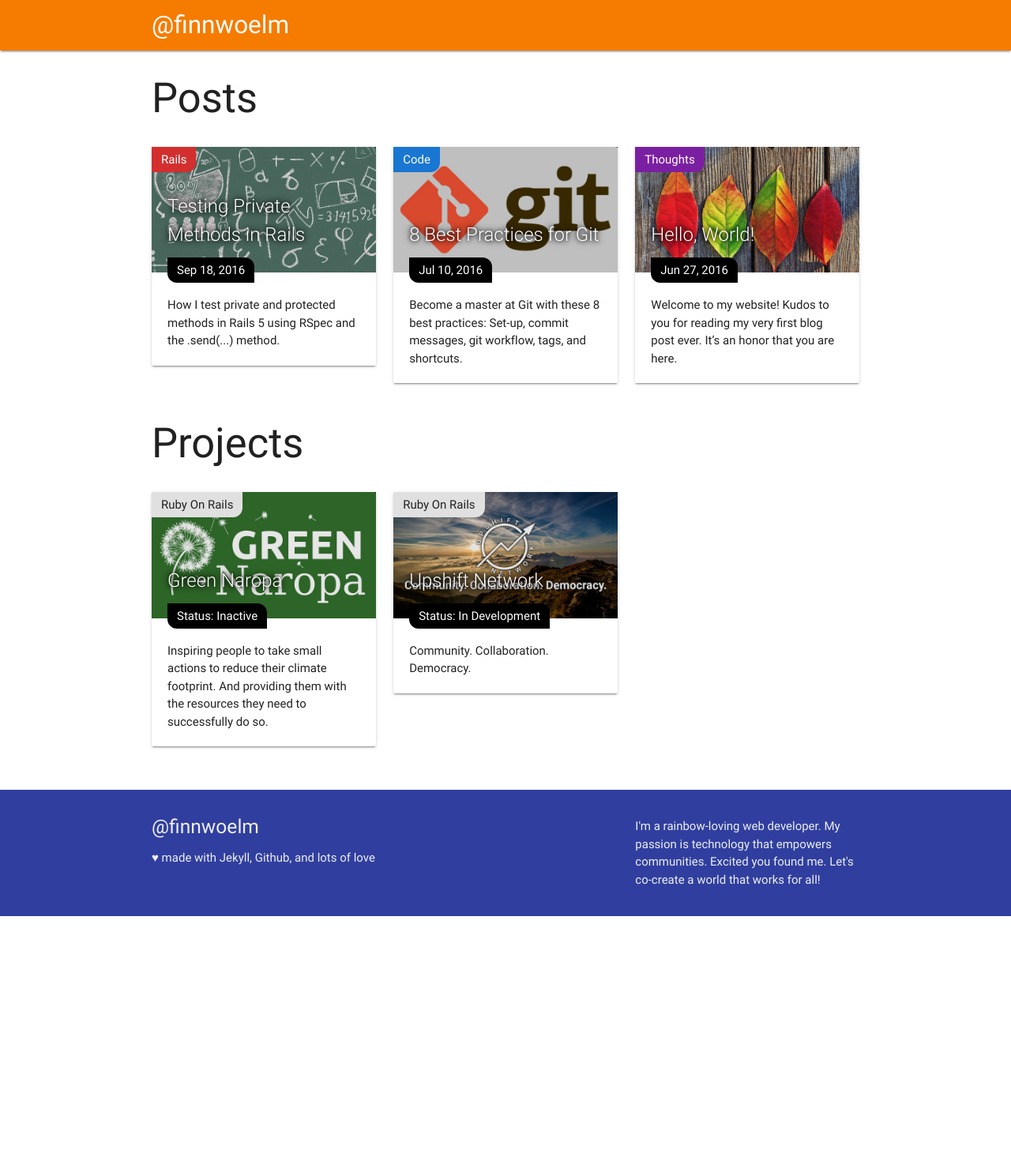
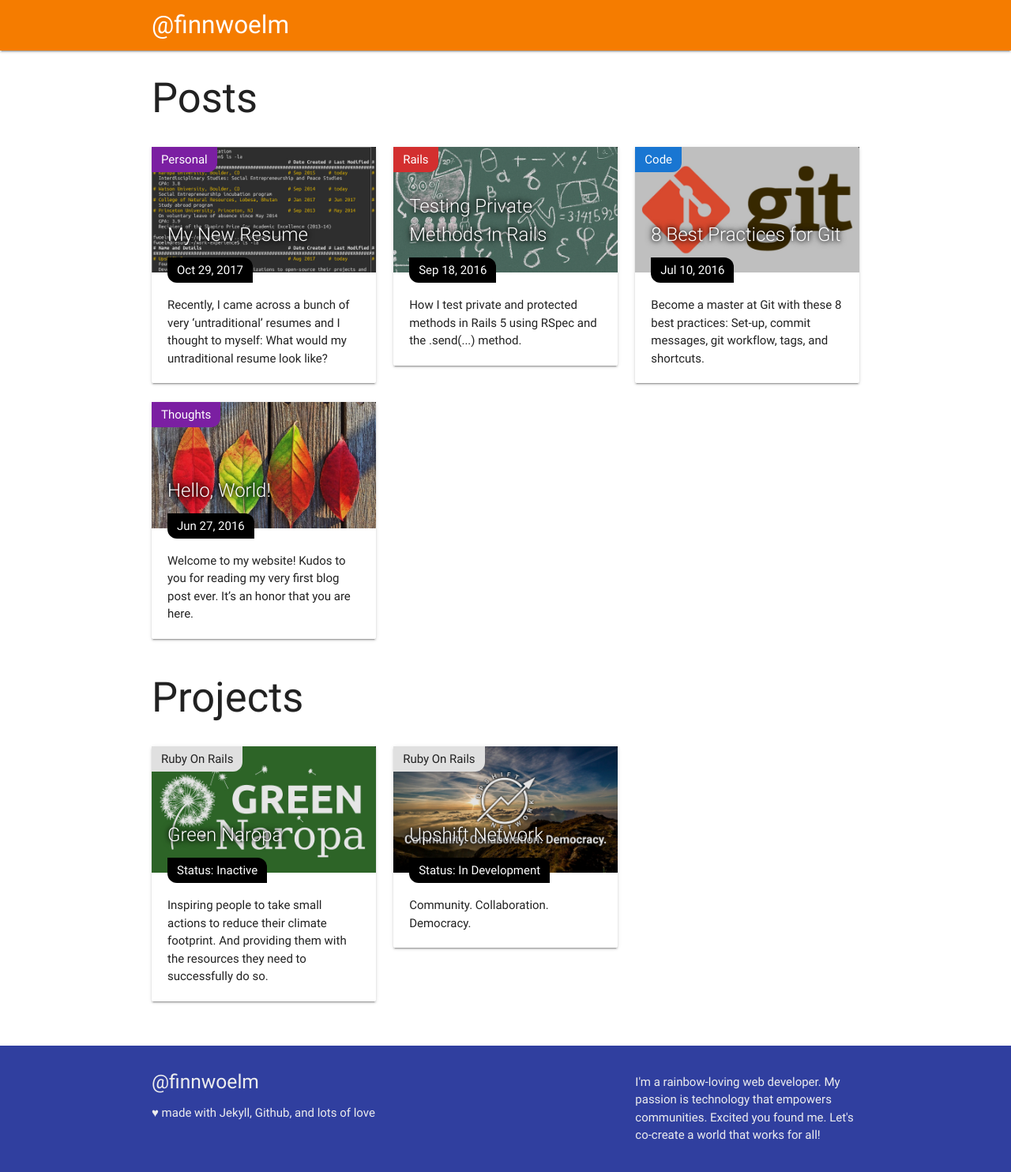
Before and after one commit to FinnWoelm/finnwoelm.github.io, a Jekyll site: the page built from index.html, in a window 1280 px wide. Shown: the whole page at 79% size. Built offline with Jekyll 4.4.1, drawn with Linux system fonts in a browser that asks for light colours; before the commit the page ends 1160 px from its top, so only the background shows below that; some of the changed lines change nothing that is shown.

Commit message:
Add blog post about my new resume

```diff
--- /dev/null
+++ b/_posts/2017-10-29-my-new-resume.md
@@ -0,0 +1,72 @@
+---
+layout: post
+title:  "My New Resume"
+date:   2017-10-29
+categories: personal
+---
+
+Recently, I came across a bunch of [very 'untraditional' resumes](http://www.minyanville.com/trading-and-investing/personal-finance/articles/10-Non-Traditional-Resumes-To-Take/1/30/2013/id/47726)
+and I thought to myself: What would my untraditional resume look like?
+
+So I decided to try myself on something that communicates my love for code.
+Here we go:
+
+~~~
+fwoelm@resume:~$ whoami
+Name:  Finn Woelm                        Address:
+Email: <hidden>                          123 My Street, Unit 1
+Phone: 123-456-7890                      Boulder, CO 80302
+Interests: Web Development, Open Source, making the world a better place,
+           problem-solving, startups, plant-based foods
+
+fwoelm@resume:~$ cd education
+fwoelm@resume:~/education$ ls -la
+# Name and Details                                # Date Created # Last Modified #
+##################################################################################
+# Naropa University, Boulder, CO                  # Sep 2015     # today         #
+  Interdisciplinary Studies: Social Entrepreneurship and Peace Studies
+  GPA: 3.8
+# Watson University, Boulder, CO                  # Sep 2014     # today         #
+  Social Entrepreneurship incubation program
+# College of Natural Resources, Lobesa, Bhutan    # Jan 2017     # Jun 2017      #
+  Study abroad program
+# Princeton University, Princeton, NJ             # Sep 2013     # May 2014      #
+  On voluntary leave of absence since May 2014
+  GPA: 3.9
+  Recipient of the Shapiro Prize for Academic Excellence (2013-14)
+
+fwoelm@resume:~/education$ cd ../work-experience
+fwoelm@resume:~/work-experience$ ls -la
+# Name and Details                                # Date Created # Last Modified #
+##################################################################################
+# Upshift One                                     # Aug 2017     # today         #
+  Founder       // www.upshift.one
+  Developing a web platform for organizations to open-source their projects and
+  to facilitate collaboration ("Github for social impact").
+# International Panel on Social Progress          # Aug 2014     # Dec 2016      #
+  Web Developer // www.ipsp.org
+  Developed and maintained web presence and managed IPSP-to-author communication.
+  Collaborated with colleagues in various other areas of the panel’s work.
+# ColoradoCare                                    # Oct 2015     # Oct 2016      #
+  Web Developer // www.coloradocare.org
+  Designed the web experience for ColoradoCare – a political campaign supporting
+  an amendment for universal health care in Colorado.
+# African Information Movement, Ghana             # Aug 2012     # Aug 2013      #
+  Primary School Teacher in Voluntary Development Aid Program (“weltwärts”)
+  Educated students in a rural area in English language, computer skills and
+  environmental science.
+# MVV EDL Mitte GmbH, Berlin, Germany             # Sep 2011     # Aug 2012      #
+  German National Voluntary Ecological Program (“Freiwilliges Ökologisches Jahr”)
+  Assisted in operation of four biogas plants that were prototyped to experiment
+  with their economic viability as sources of renewable energy.
+
+fwoelm@resume:~/work-experience$ cd ../skills
+fwoelm@resume:~/skills$ ls
+Full-stack Ruby on Rails developer
+Test-Driven Development
+Managing Linux-powered VPS
+Fluency in German
+Fluency in English
+~~~
+
+[Download the PDF version here.]({{ "/downloads/fwoelm-resume-censored.pdf" | prepend: site.baseurl }})
--- a/_sass/_my_styles.scss
+++ b/_sass/_my_styles.scss
@@ -9,7 +9,7 @@ h3 { font-size: 2.5rem; }
  * Category Tags
  ***/
 .categories {
-  &.thoughts {
+  &.thoughts, &.personal {
     @extend .purple, .darken-2;
     color: white;
   }
```
Also changed, not shown: images/posts/2017-10-29-my-new-resume/featured_image.jpg (added).
